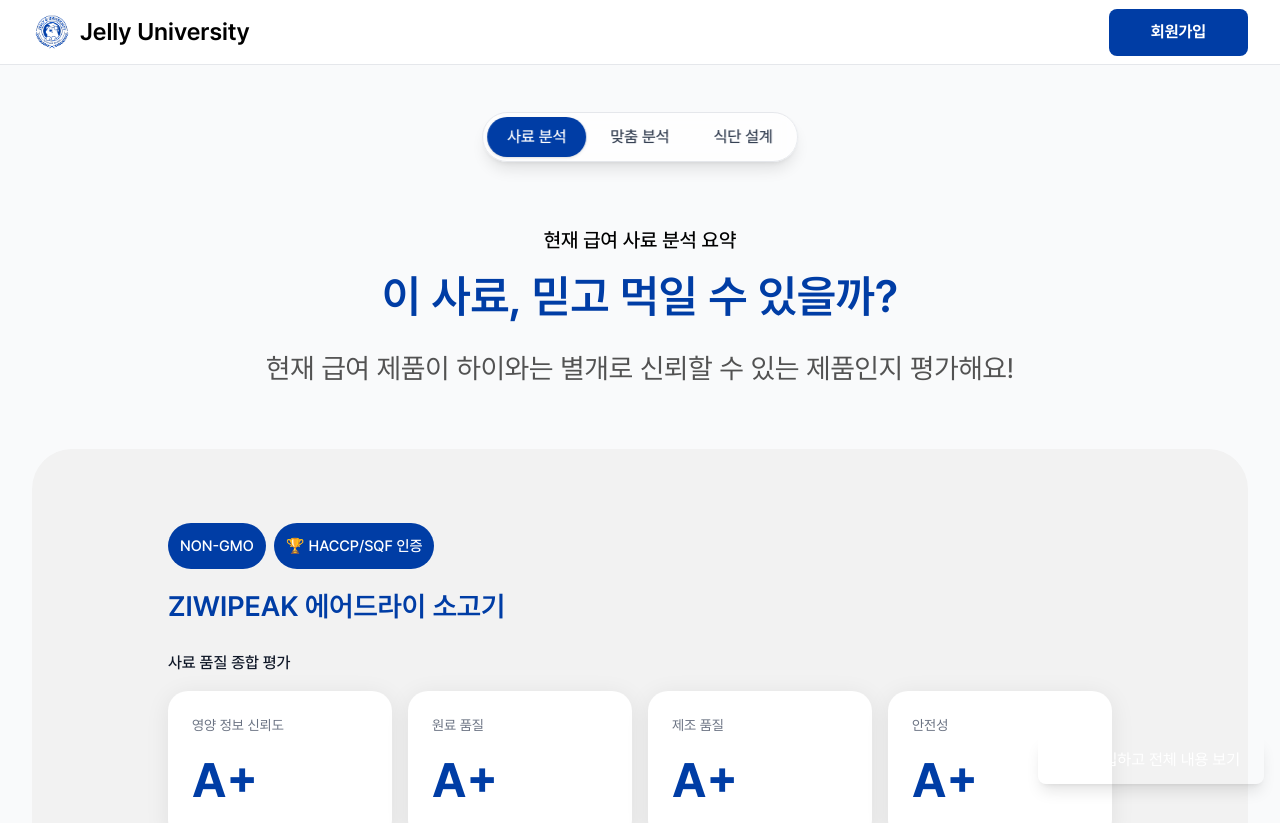
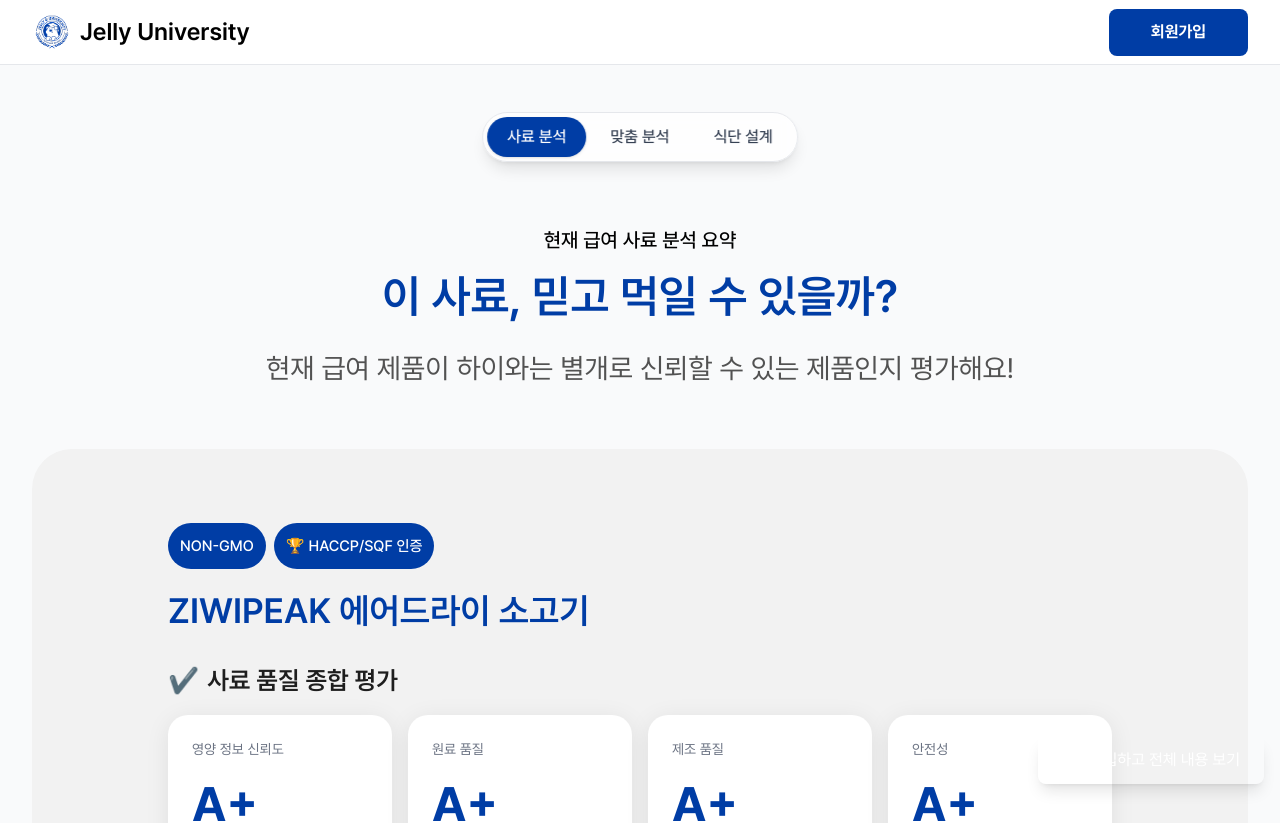
Before and after one commit to SeokHoChoi/test-jelly-univ-fe, a Next.js app: page /brief-report in a window 1280 px wide. Shown: the top 823 px of the page. Built offline with nearby package versions, Linux system fonts and the light colour scheme.

Commit message:
feat: 보고서 페이지 > 배지 하단 텍스트 스타일 수정

```diff
--- a/src/components/brief-report/FoodQualityAnalysisSection.tsx
+++ b/src/components/brief-report/FoodQualityAnalysisSection.tsx
@@ -85,12 +85,14 @@ const FoodQualityAnalysisSection = () => {
               </Pill>
             </div>
 
-            <h2 className="text-[22px] md:text-[28px] font-semibold text-[#003DA5] mb-6">
+            <h2 className="text-[30px] md:text-[35px] font-semibold text-[#003DA5] mb-6">
               ZIWIPEAK 에어드라이 소고기
             </h2>
 
             {/* 종합 평가 타이틀 */}
-            <p className="text-[16px] font-medium text-gray-900 mb-4">사료 품질 종합 평가</p>
+            <p className="text-[25px] font-semibold text-[#1E1E1E] mb-4">
+              <span className="mr-2">✔️</span>사료 품질 종합 평가
+            </p>
 
             {/* 종합 평가 카드 */}
             <div className="grid grid-cols-2 md:grid-cols-4 gap-4 mb-8">
```
